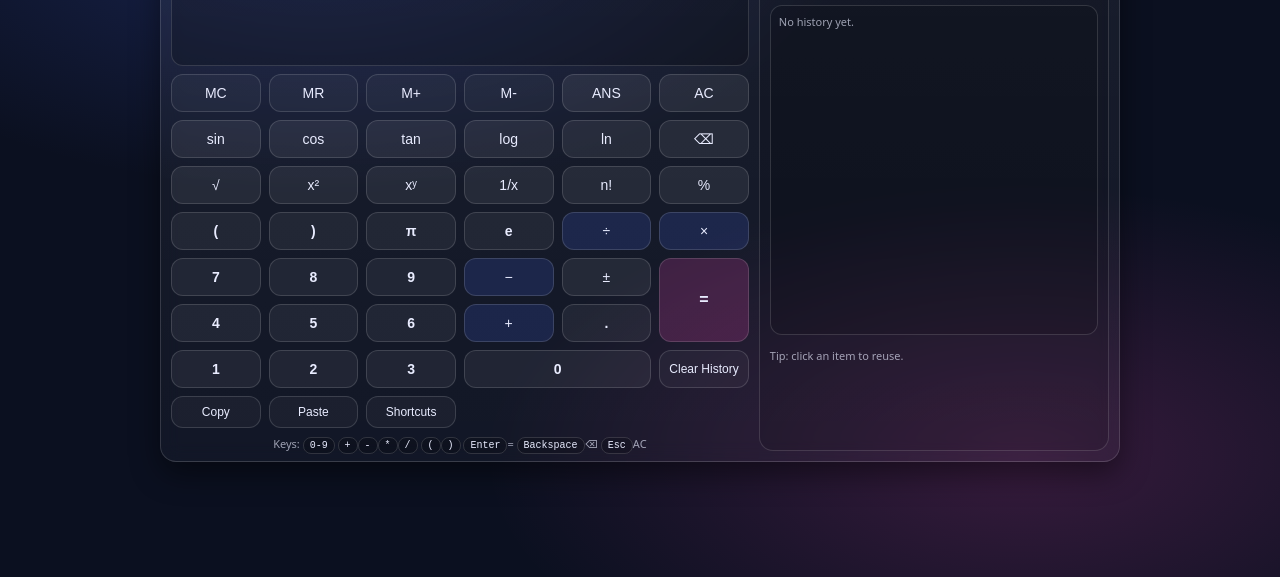
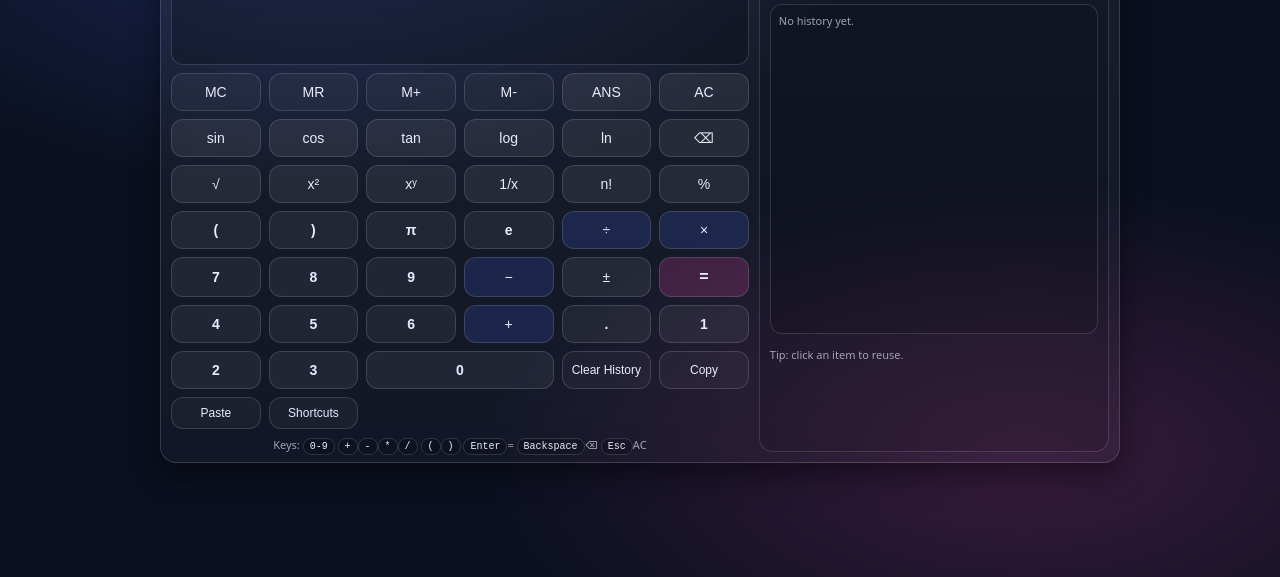
Before and after one commit to ummeruhi/scientific-calculator-js, a plain HTML site: page index.html in a window 1280 px wide. Shown: the part 223-800 px from the top of the page. Drawn offline with Linux system fonts and the light colour scheme.

Commit message:
Update style.css

```diff
--- a/style.css
+++ b/style.css
@@ -160,7 +160,7 @@ body{
   background: rgba(255,76,190,0.18);
   font-weight: 900;
   font-size: 16px;
-  grid-row: span 2;
+  /* no row span => avoids layout issues */
 }
 .btn.ghost{ background: rgba(255,255,255,0.04); }
 .btn.soft{ background: rgba(255,255,255,0.07); }
```
